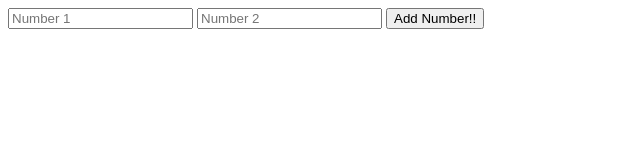
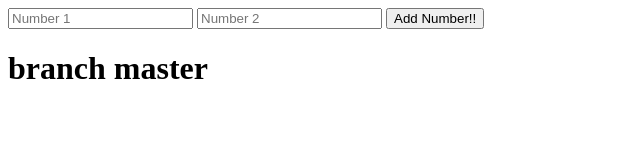
Before and after one commit to alejandroaperez1994g/git-learn, a website: page index.html in a window 1280 px wide. Shown: the whole page, without its empty margins (0-640 px from the left). Drawn offline with Linux system fonts and the light colour scheme.

Commit message:
branch master

```diff
--- a/index.html
+++ b/index.html
@@ -13,7 +13,9 @@
     <input type="number" id='num1' placeholder="Number 1" />
     <input type="number" id='num2' placeholder="Number 2" />
     <button>Add Number!!</button>
-
+    <div>
+        <h1>branch master</h1>
+    </div>
 </body>
 
 </html>
```
